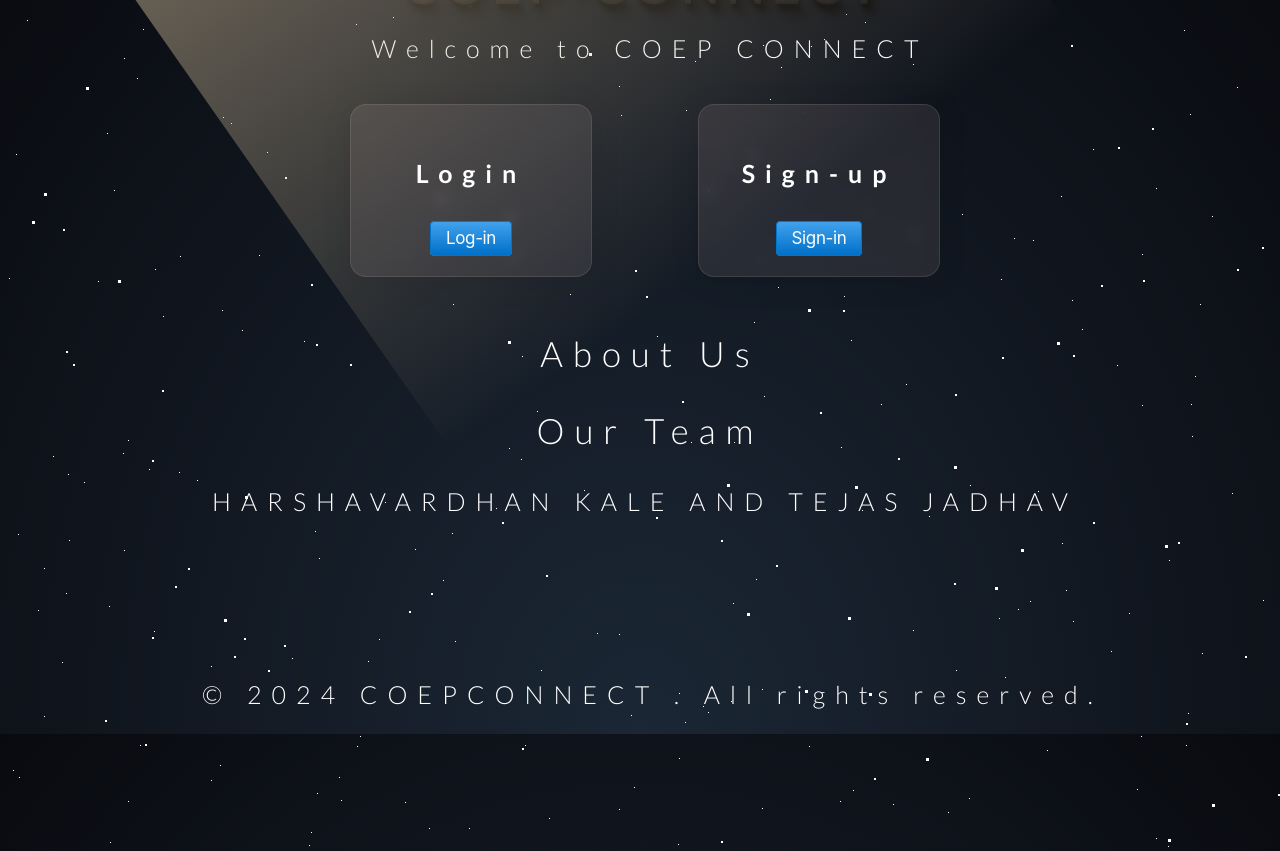
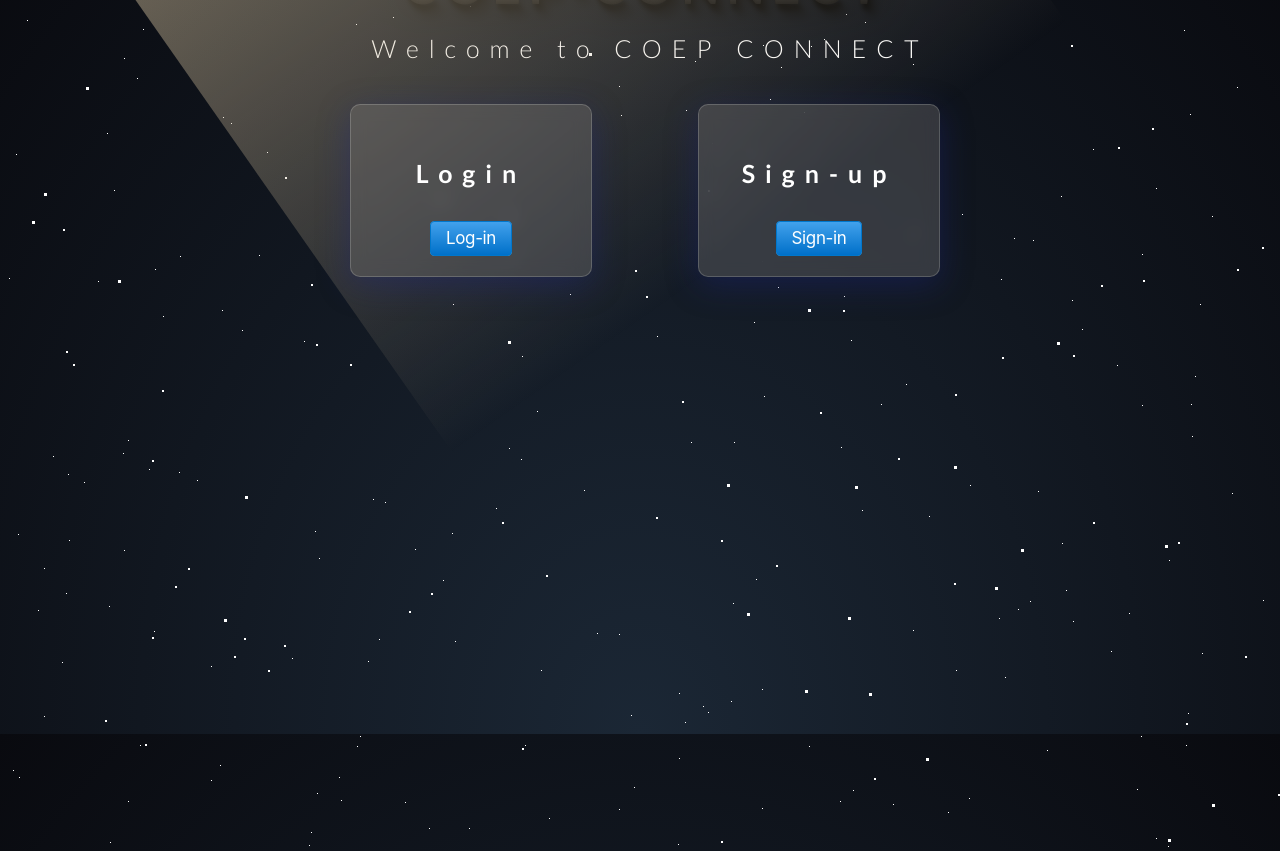
Before and after one commit to kaleharshavardhan07/COEP_CONNECT-RPPOOP_Project, a Flask app: page /main in a window 1280 px wide; the page is wider, and only the part inside the window is pictured. Shown: the part 66-917 px from the top of that part. Run offline with Flask 3, Linux system fonts and the light colour scheme; some libraries are stand-ins or nearby versions.

Commit message:
minor changes

```diff
--- a/static/newmain.css
+++ b/static/newmain.css
@@ -102,12 +102,18 @@ h3{
 
   .login-section{
     /* From https://css.glass */
-background: rgba(212, 190, 190, 0.11);
+/* background: rgba(212, 190, 190, 0.11); */
 border-radius: 16px;
-box-shadow: 0 4px 30px rgba(0, 0, 0, 0.1);
+/* box-shadow: 0 4px 30px rgba(0, 0, 0, 0.1);
 backdrop-filter: blur(6.9px);
 -webkit-backdrop-filter: blur(6.9px);
-border: 1px solid rgba(212, 190, 190, 0.14);
+border: 1px solid rgba(212, 190, 190, 0.14); */
+background: rgba(140, 136, 136, 0.3);
+    box-shadow: 0 8px 32px 0 rgba(31, 38, 135, 0.37);
+    backdrop-filter: blur(8.5px);
+    -webkit-backdrop-filter: blur(8.5px);
+    border-radius: 10px;
+    border: 1px solid rgba(255, 255, 255, 0.18);
 width: 200px;
 margin: 20px;
 padding: 20px;
--- a/template/Main.html
+++ b/template/Main.html
@@ -45,27 +45,6 @@
                 </div>
             </section>
         </center>
-        <center>
-
-
-            <section id="our-team" class="main-content">
-                <h3>About Us </h3>
-
-            </section>
-        </center>
-        <center>
-
-
-            <section id="our-team" class="main-content">
-                <h3>Our Team</h3>
-                <p>HARSHAVARDHAN KALE AND TEJAS JADHAV</p>
-            </section>
-        </center>
-
-       <center> <footer class="animated-footer">
-            <p>&copy; 2024 COEPCONNECT . All rights reserved.</p>
-        </footer></center>
-
     </div>
 </body>
 
```
